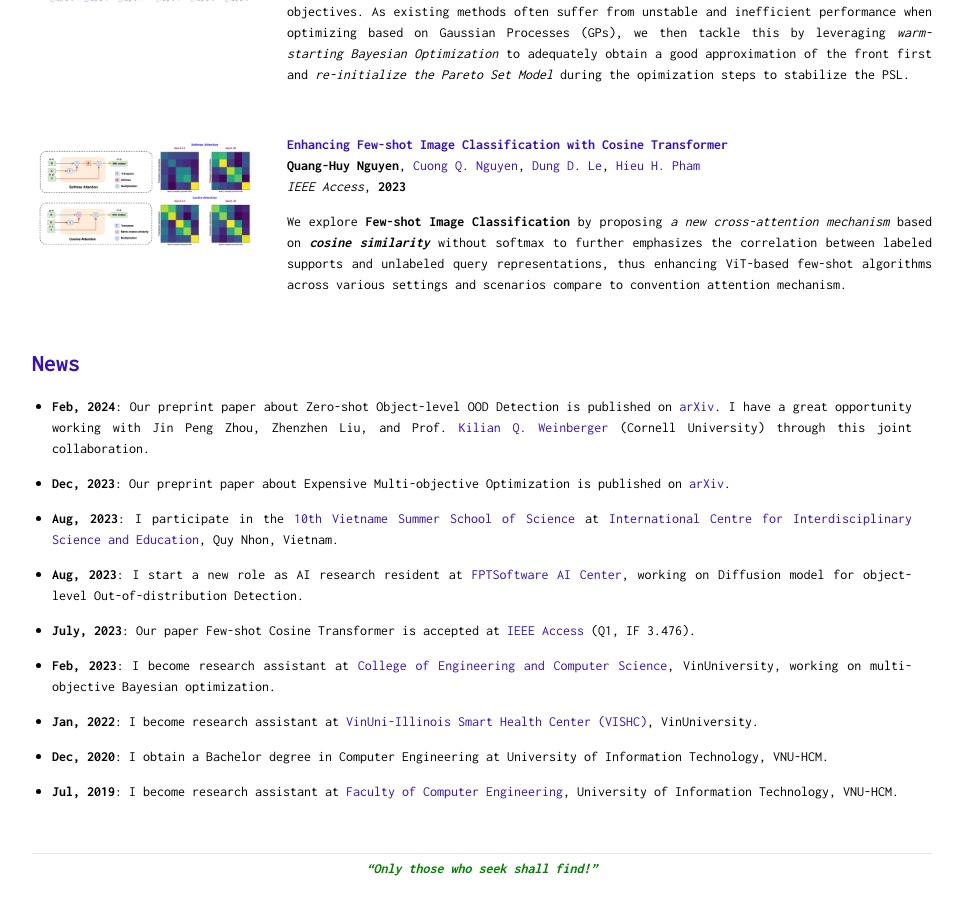
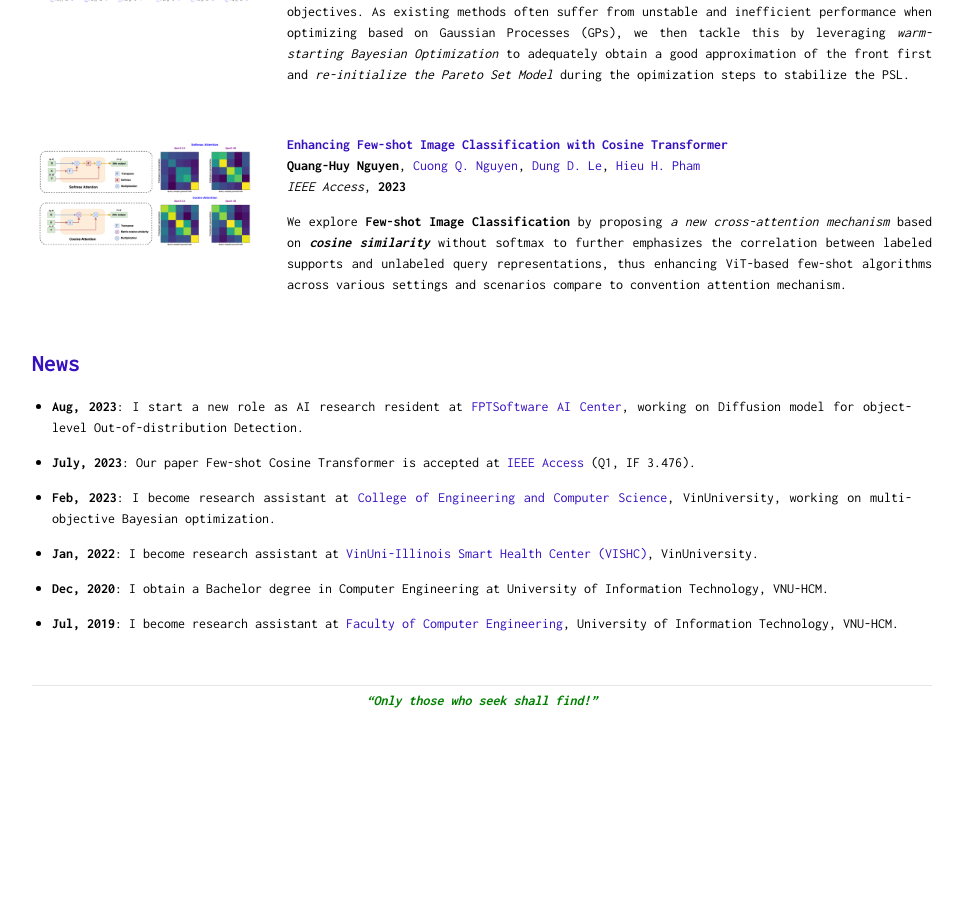
Before and after one commit to quanghuy0497/quanghuy0497.github.io, a Jekyll site: the page built from index.md, in a window 1280 px wide and 900 px high, scrolled down 1130 px. Shown: the whole window, without its empty margins (158-1121 px from the left). Built offline with Jekyll 4.4.1, drawn with Linux system fonts in a browser that asks for light colours; nearby versions of some CDN libraries; after the commit the page ends 1862 px from its top, so only the background shows below that.

Commit message:
Update bio

```diff
--- a/page/about.md
+++ b/page/about.md
@@ -59,11 +59,11 @@ We explore **Few-shot Image Classification** by proposing *a new cross-attention
 
 ## News
 
-- **Feb, 2024**: Our preprint paper about Zero-shot Object-level OOD Detection is published on [arXiv](http://arxiv.org/abs/2402.03292). I have a great opportunity working with Jin Peng Zhou, Zhenzhen Liu, and Prof. [Kilian Q. Weinberger](https://www.cs.cornell.edu/~kilian/) (Cornell University) through this joint collaboration.
+<!-- - **Feb, 2024**: Our preprint paper about Zero-shot Object-level OOD Detection is published on [arXiv](http://arxiv.org/abs/2402.03292). I have a great opportunity working with Jin Peng Zhou, Zhenzhen Liu, and Prof. [Kilian Q. Weinberger](https://www.cs.cornell.edu/~kilian/) (Cornell University) through this joint collaboration. -->
 
-- **Dec, 2023**: Our preprint paper about Expensive Multi-objective Optimization is published on [arXiv](https://arxiv.org/abs/2311.15297).
+<!-- - **Dec, 2023**: Our preprint paper about Expensive Multi-objective Optimization is published on [arXiv](https://arxiv.org/abs/2311.15297).  -->
 
-- **Aug, 2023**: I participate in the [10th Vietname Summer School of Science](https://www.truonghekhoahoc.com/10years/) at [International Centre for Interdisciplinary Science and Education](https://www.icisequynhon.com/), Quy Nhon, Vietnam.
+<!-- - **Aug, 2023**: I participate in the [10th Vietname Summer School of Science](https://www.truonghekhoahoc.com/10years/) at [International Centre for Interdisciplinary Science and Education](https://www.icisequynhon.com/), Quy Nhon, Vietnam. -->
 
 - **Aug, 2023**: I start a new role as AI research resident at [FPTSoftware AI Center](https://ai.fpt-software.com/ai-residency/), working on Diffusion model for object-level Out-of-distribution Detection.
 
```
Also changed, not shown: 3 other files.
